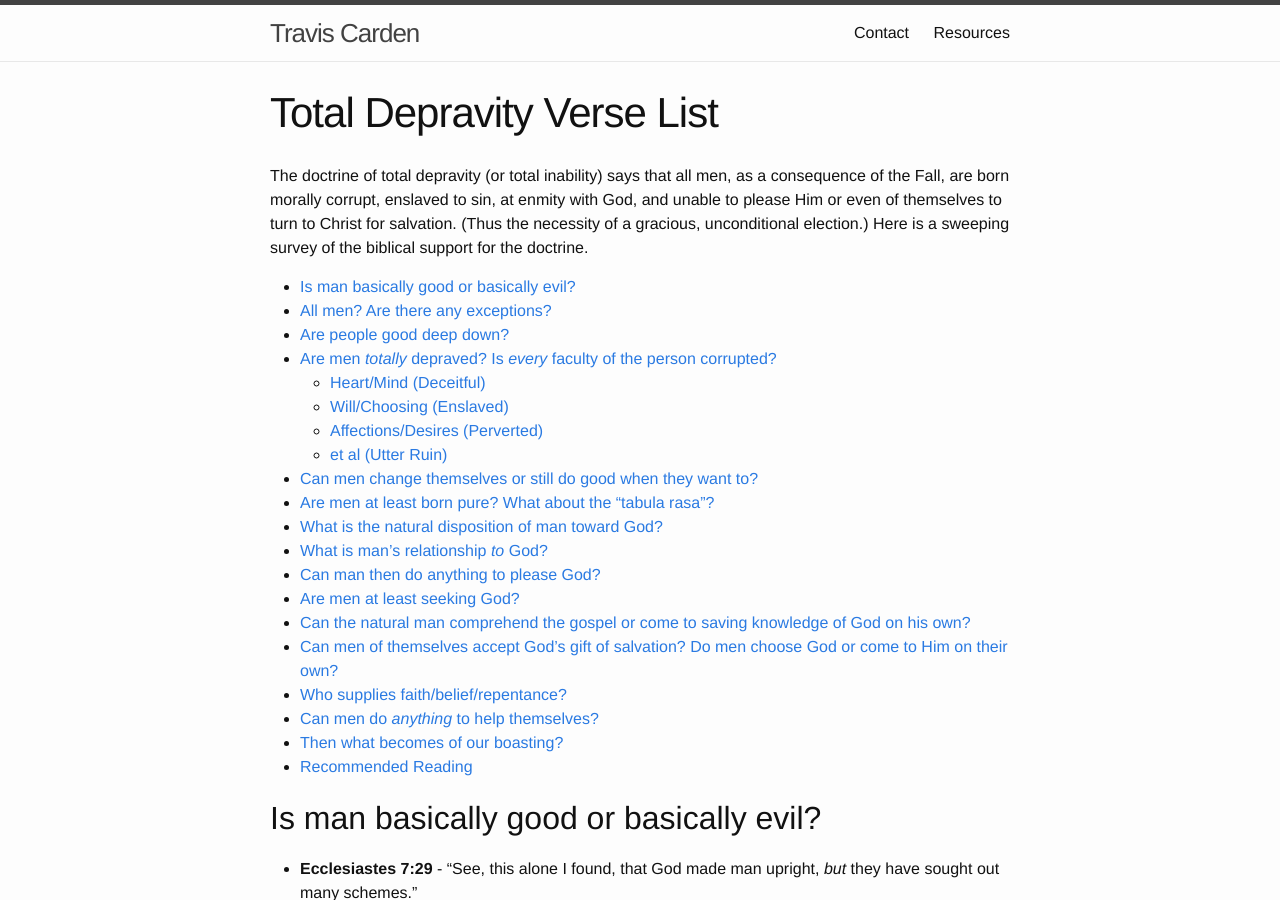
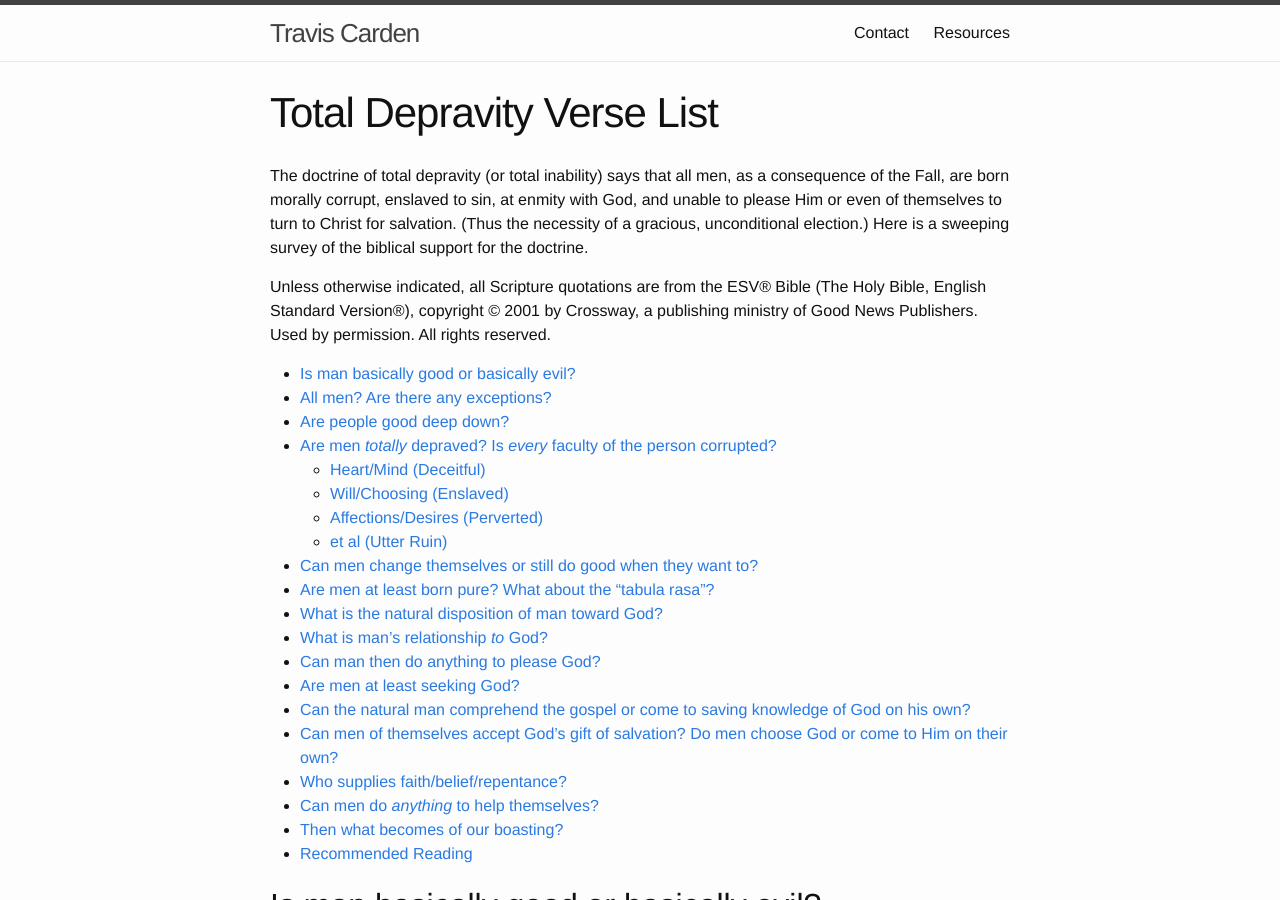
Before and after one commit to TravisCarden/traviscarden.github.io, a Jekyll site: the page built from _posts/2007-01-09-total-depravity-verse-list.md, in a window 1280 px wide and 900 px high. Built offline with Jekyll 4.4.1, drawn with Linux system fonts in a browser that asks for light colours.

Commit message:
Added ESV copyright notice to verse lists.

```diff
--- /dev/null
+++ b/_includes/esv-copyright.md
@@ -0,0 +1,4 @@
+Unless otherwise indicated, all Scripture quotations are from the ESV&reg; Bible
+(The Holy Bible, English Standard Version&reg;), copyright &copy; 2001 by
+Crossway, a publishing ministry of Good News Publishers. Used by permission.
+All rights reserved.
--- a/_posts/2007-01-09-total-depravity-verse-list.md
+++ b/_posts/2007-01-09-total-depravity-verse-list.md
@@ -10,6 +10,8 @@ redirect_from: /writing/total-depravity-verse-list
 ---
 
 The doctrine of total depravity (or total inability) says that all men, as a consequence of the Fall, are born morally corrupt, enslaved to sin, at enmity with God, and unable to please Him or even of themselves to turn to Christ for salvation. (Thus the necessity of a gracious, unconditional election.) Here is a sweeping survey of the biblical support for the doctrine.
+
+{% include esv-copyright.md %}
 
 * TOC
 {:toc}
```
Also changed, not shown: _posts/2014-03-10-deity-of-christ-verse-list.md (+2 -0 lines).
